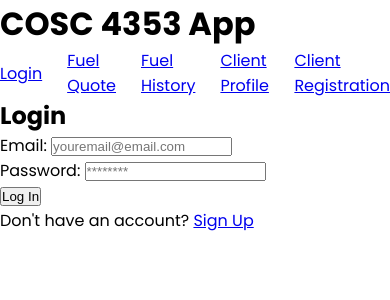
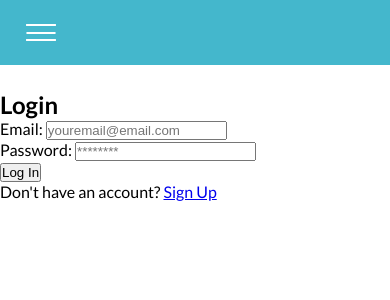
Before and after one commit to xylacon/COSC_4353, a React (Create React App) app: page / in a window 390 px wide. Shown: the top 300 px of the page. Built offline with nearby package versions, Linux system fonts and the light colour scheme.

Commit message:
Added style

```diff
--- a/public/index.html
+++ b/public/index.html
@@ -1,5 +1,5 @@
 <!DOCTYPE html>
-<html lang="en">
+<html lang="en" data-theme="light">
   <head>
     <meta charset="utf-8" />
     <meta name="viewport" content="width=device-width, initial-scale=1" />
@@ -10,7 +10,7 @@
     <link
       media="print"
       onload="this.onload=null;this.removeAttribute('media');"
-      href="https://fonts.googleapis.com/css2?family=Indie+Flower&family=Lora:ital,wght@0,400;0,500;0,600;0,700;1,400;1,500;1,600;1,700&family=Poppins:ital,wght@0,400;0,500;0,600;0,700;1,400;1,500;1,600;1,700&display=swap"
+      href="https://fonts.googleapis.com/css2?family=Lato:ital,wght@0,100;0,300;0,400;0,700;0,900;1,100;1,300;1,400;1,700;1,900&display=swap"
       rel="stylesheet"
     >
 
--- a/src/App.js
+++ b/src/App.js
@@ -1,5 +1,6 @@
-import './css/App.css'
 import React from 'react'
+import { useEffect } from 'react'
+
 import { Routes, Route } from 'react-router-dom'
 import {
   Login,
@@ -8,13 +9,35 @@ import {
   ClientRegistration,
   FuelHistory,
 } from './pages'
-import Menu from './components/Menu'
+import {
+  Header
+} from './components'
+
+import './css/App.css'
 
 function App() {
+  useEffect(() => {
+    function changeTheme() {
+      let dark = window.matchMedia("(prefers-color-scheme: dark)").matches
+
+      if (dark) {
+        document.documentElement.setAttribute("data-theme", "dark")
+        document.querySelector('meta[name="theme-color"]').setAttribute("content", "000000")
+      } else {
+        document.documentElement.setAttribute("data-theme", "light")
+        document.querySelector('meta[name="theme-color"]').setAttribute("content", "#ffffff")
+      }
+    }
+
+    changeTheme()
+
+    window.matchMedia("(prefers-color-scheme: dark)").addEventListener("change", changeTheme)
+    return () => window.matchMedia("(prefers-color-scheme: dark)").removeEventListener("change", changeTheme)
+  }, [])
+
   return (
     <div className="App">
-      <h1>COSC 4353 App</h1>
-      <Menu />
+      <Header />
       <Routes>
         <Route path="/fuel-quote" element={<FuelQuote />} />
         <Route path="/client-profile" element={<ClientProfile />} />
--- /dev/null
+++ b/src/components/Header.js
@@ -0,0 +1,28 @@
+import React from "react"
+import { useState, useEffect } from "react"
+import Menu from "./Menu"
+
+import "../css/Header.css"
+
+const Header = () => {
+	const [scrolled, setScrolled] = useState(false)
+
+	useEffect(() => {
+		function checkHeader() {
+			document.documentElement.scrollTop !== 0 ? setScrolled(true) : setScrolled(false)
+    }
+
+		window.addEventListener("scroll", checkHeader)
+		return () => window.removeEventListener("scroll", checkHeader)
+	}, [scrolled])
+
+	return (
+		<header className={scrolled ? "header scroll-shadow" : "header"}>
+			<div className="header-container">
+				<Menu />
+			</div>
+		</header>
+	)
+}
+
+export default Header
--- a/src/components/Menu.js
+++ b/src/components/Menu.js
@@ -1,23 +1,66 @@
+import React from "react"
+import { useState, useEffect } from "react"
 import { NavLink } from "react-router-dom"
-import React from 'react'
 
 function Menu() {
+  const [checkBox, setCheckBox] = useState(false)
+
+	useEffect(() => {
+		function changeSize() { // Dynamically change menu size to window size
+			const vw = window.innerWidth
+			document.documentElement.style.setProperty("--hamburger-width", `${vw}px`)
+		}
+
+		changeSize()
+
+		window.addEventListener("resize", changeSize)
+		return () => window.removeEventListener("resize", changeSize)
+	}, [])
+
+	function handleChange(event) {
+		const {checked} = event.target
+		setCheckBox(checked)
+	}
+
+	function lockScroll() { // Prevent scrolling when menu is open
+		const body = document.body.style
+		checkBox ? body.overflow = "hidden" : body.overflow = "auto"
+	}
+
+	function handleClick() {
+		setCheckBox(false)
+		document.documentElement.scrollTop = 0 // Scroll page to top when going to new page
+	}
+
+  lockScroll()
+
   return (
-    <div className="Menu">
+    <div className="menu">
+      <input
+				type="checkbox"
+				id="menu-toggle"
+				checked={checkBox}
+				onChange={handleChange}
+			/>
+      <label className="menu-button-container" htmlFor="menu-toggle">
+				<div className="menu-button-top"></div>
+				<div className="menu-button-middle"></div>
+				<div className="menu-button-bottom"></div>
+			</label>
       <ul className="menu-items">
-        <li>
+        <li onClick={handleClick}>
           <NavLink to="/">Login</NavLink>
         </li>
-        <li>
+        <li onClick={handleClick}>
           <NavLink to="/fuel-quote">Fuel Quote</NavLink>
         </li>
-        <li>
+        <li onClick={handleClick}>
           <NavLink to="/fuel-history">Fuel History</NavLink>
         </li>
-        <li>
+        <li onClick={handleClick}>
           <NavLink to="/client-profile">Client Profile</NavLink>
         </li>
-        <li>
+        <li onClick={handleClick}>
           <NavLink to="/client-registration">Client Registration</NavLink>
         </li>
       </ul>
--- /dev/null
+++ b/src/components/index.js
@@ -0,0 +1,2 @@
+export { default as Header } from "./Header"
+export { default as Menu } from "./Menu"
--- a/src/css/App.css
+++ b/src/css/App.css
@@ -1,18 +1,61 @@
+html[data-theme="light"] {
+  	--black: #000000;
+	--gray-1: #8E8E93;
+	--gray-2: #AEAEB2;
+	--gray-3: #C7C7CC;
+	--gray-4: #D1D1D6;
+	--gray-5: #E5E5EA;
+	--gray-6: #F2F2F7;
+	--white: #FFFFFF;
+
+  	--red: #ff3b30;
+	--orange: #FF9500;
+	--yellow: #FFCC00;
+	--green: #34C759;
+	--mint: #00C7BE;
+	--teal: #30b0c7;
+	--cyan: #32ADE6;
+	--blue: #007AFF;
+	--indigo: #5856D6;
+	--purple: #AF52DE;
+	--pink: #FF2D55;
+	--brown: #A2845E;
+
+  	--bg-primary: var(--white);
+	--bg-secondary: var(--gray-6);
+	--bg-tertiary: var(--gray-5);
+
+	--bg-header-color: 48, 176, 199;
+
+    --txt-primary: var(--black);
+    --txt-secondary: var(--gray-1);
+}
+
+:root {
+	--bg-header: rgba(var(--bg-header-color), 0.9);
+	--bg-menu: rgba(var(--bg-secondary), 0.5);
+
+	--border-menu: var(--bg-primary);
+
+	--shadow: rgba(0, 0, 0, 0.7);
+	--hover: 0.7;
+
+	--margin: 25px;
+
+	--margin: 25px;
+	--header-height: 65px;
+	--max-width: 1200px;
+
+	--trans-fast: 200ms;
+}
+
 * {
-  margin: 0;
-  padding: 0;
-  box-sizing: border-box;
+    margin: 0;
+    padding: 0;
+    box-sizing: border-box;
 }
 
 body {
-  font-family: 'Poppins', sans-serif;
+    font-family: 'Lato', sans-serif;
+    background-color: var(--bg-primary);
 }
-
-.Menu ul {
-  display: flex;
-	justify-content: center;
-	align-items: center;
-  gap: 25px;
-
-  list-style-type: none;
-}
--- /dev/null
+++ b/src/css/Header.css
@@ -0,0 +1,186 @@
+/* Header */
+.header {
+	z-index: 2;
+	position: sticky;
+	top: 0;
+	height: var(--header-height);
+	padding: 0 var(--margin);
+	margin-bottom: var(--margin);
+
+	background-color: var(--bg-header);
+	transition: box-shadow var(--trans-fast);
+}
+.header-container {
+	width: 100%;
+	max-width: var(--max-width);
+	height: 100%;
+	margin: auto;
+
+	display: flex;
+	justify-content: space-between;
+	align-items: center;
+}
+
+#header-title {
+	order: 1;
+
+	user-select: none;
+	-webkit-user-select: none;
+
+	font-size: 1.8em;
+	font-family: 'Lora', serif;
+	font-weight: 500;
+}
+
+.scroll-shadow {
+	box-shadow: 0 0 7px var(--shadow);
+}
+/* end Header */
+
+.menu {
+	order: 2;
+
+	display: flex;
+	justify-content: center;
+	align-items: center;
+}
+
+/* Hamburger */
+#menu-toggle {
+	display: none;
+}
+.menu-button-container {
+  z-index: 1;
+	position: absolute;
+	left: var(--margin);
+	visibility: hidden;
+	width: 32px;
+	height: 19px;
+  cursor: pointer;
+
+	display: flex;
+	justify-content: center;
+	align-items: center;
+}
+
+.menu-button-top,
+.menu-button-middle,
+.menu-button-bottom {
+	display: block;
+  position: absolute;
+  height: 2px;
+  width: 30px;
+
+	border: 1px solid var(--border-menu);
+	border-radius: 100px;
+
+  transition:
+		opacity var(--trans-fast),
+		border-width var(--trans-fast),
+		border-radius var(--trans-fast),
+		height var(--trans-fast),
+		width var(--trans-fast);
+}
+.menu-button-top {
+	margin-top: -15px;
+	border-width: 2px;
+	border-bottom: none;
+}
+.menu-button-bottom {
+	margin-top: 15px;
+	border-width: 2px;
+	border-top: none;
+}
+.menu-button-container:hover .menu-button-top,
+.menu-button-container:hover .menu-button-middle,
+.menu-button-container:hover .menu-button-bottom {
+	opacity: var(--hover);
+}
+#menu-toggle:checked + .menu-button-container .menu-button-top {
+	height: 15px;
+	border-bottom-left-radius: 0;
+	border-bottom-right-radius: 0;
+}
+#menu-toggle:checked + .menu-button-container .menu-button-middle {
+	width: 15px;
+}
+#menu-toggle:checked + .menu-button-container .menu-button-bottom {
+	height: 15px;
+	border-top-left-radius: 0;
+	border-top-right-radius: 0;
+}
+/* end Hamburger */
+
+/* Navigation */
+.menu-items {
+	display: flex;
+	flex-direction: row;
+	justify-content: center;
+	align-items: center;
+	gap: var(--margin);
+
+	list-style-type: none;
+	font-size: 1.1em;
+}
+.menu-items li {
+	user-select: none;
+	-webkit-user-select: none;
+}
+
+.active {
+	font-weight: 600;
+}
+/* end Navigation */
+
+@media screen and (max-width: 900px) {
+	.header-container {
+		justify-content: center;
+	}
+
+	/* Fixes menu keeping width in Safari */
+	.menu {
+		width: 0;
+	}
+
+	.menu-button-container {
+		visibility: visible;
+	}
+
+	.menu-items {
+		position: fixed;
+		top: 0;
+		left: calc(-1 * var(--hamburger-width));
+		height: 100vh;
+		width: 100vw;
+		padding: var(--margin);
+		padding-top: var(--header-height);
+		overflow: hidden;
+
+		flex-direction: column;
+		justify-content: flex-start;
+		align-items: center;
+		gap: 0;
+
+		font-size: 1.4em;
+		background: var(--bg-menu);
+		backdrop-filter: blur(20px) contrast(80%);
+		transition: transform var(--trans-fast);
+	}
+	#menu-toggle:checked ~ .menu-items {
+		transform: translate3d(var(--hamburger-width), 0, 0);
+	}
+
+	.menu-items li {
+		width: 100%;
+		display: flex;
+		white-space: nowrap;
+	}
+	.menu-items li:not(:last-child) {
+		border-bottom: 1px solid var(--border-menu);
+	}
+
+	.menu-items li a {
+		width: 100%;
+		padding: 10px 0;
+	}
+}
```
